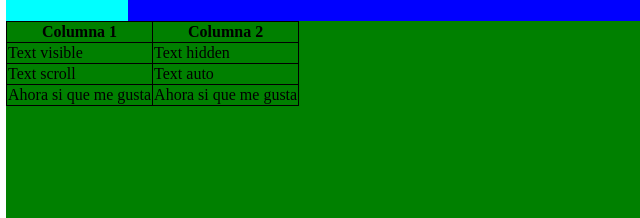
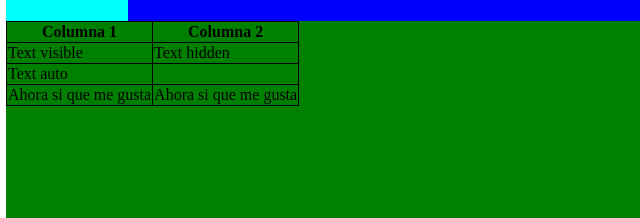
Before and after one commit to PauSubdelegado/trabajoGitHub, a plain HTML site: page index.html in a window 1280 px wide. Shown: the part 777-995 px from the top of the page, 0-640 px from the left. Drawn offline with Linux system fonts and the light colour scheme.

Commit message:
Corrección definitiva

```diff
--- a/index.html
+++ b/index.html
@@ -40,7 +40,6 @@
                 <td>Text hidden</td>
             </tr>
             <tr>
-                <td>Text scroll</td>
                 <td>Text auto</td>
             </tr>
             <tr>
```
